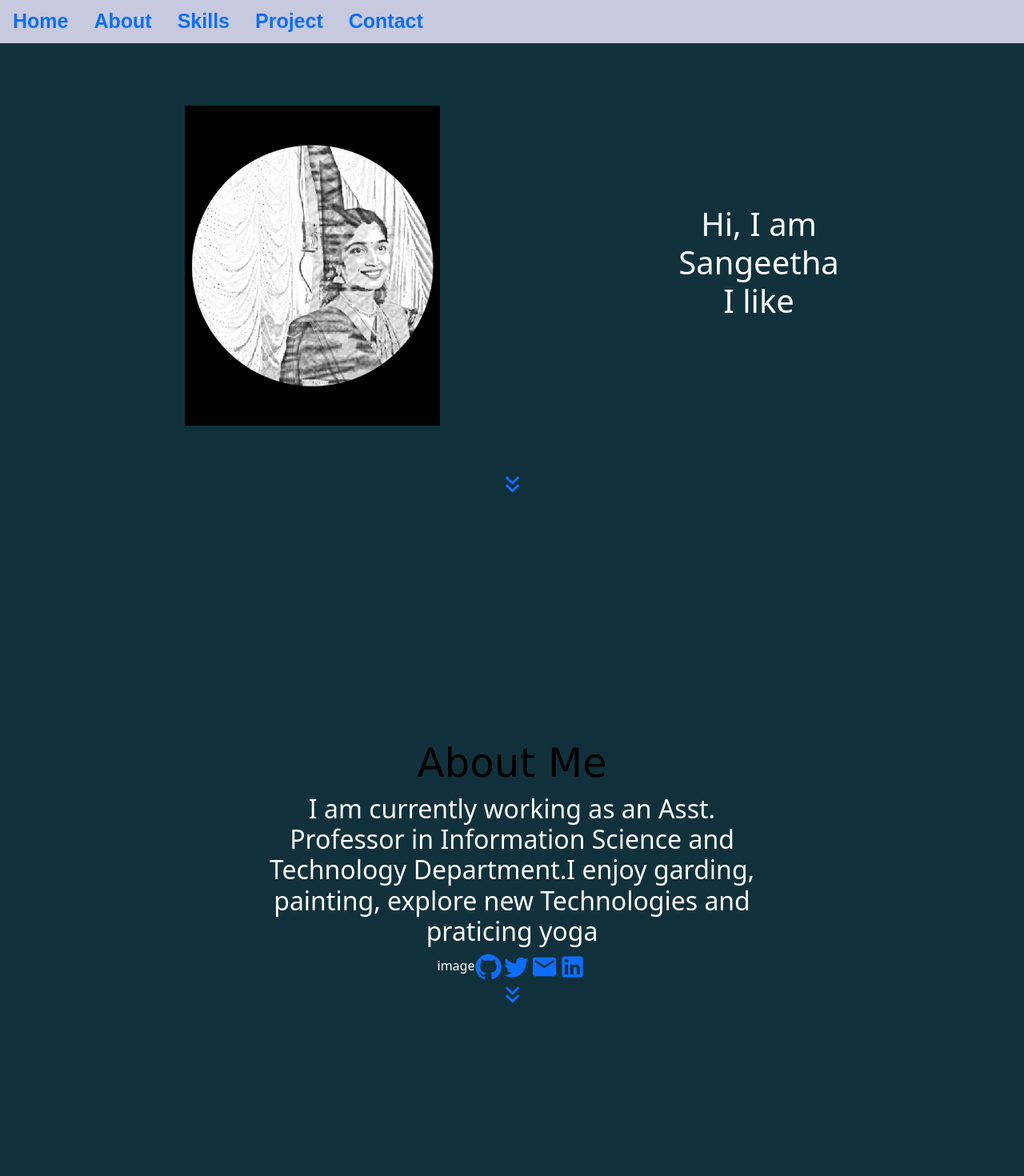
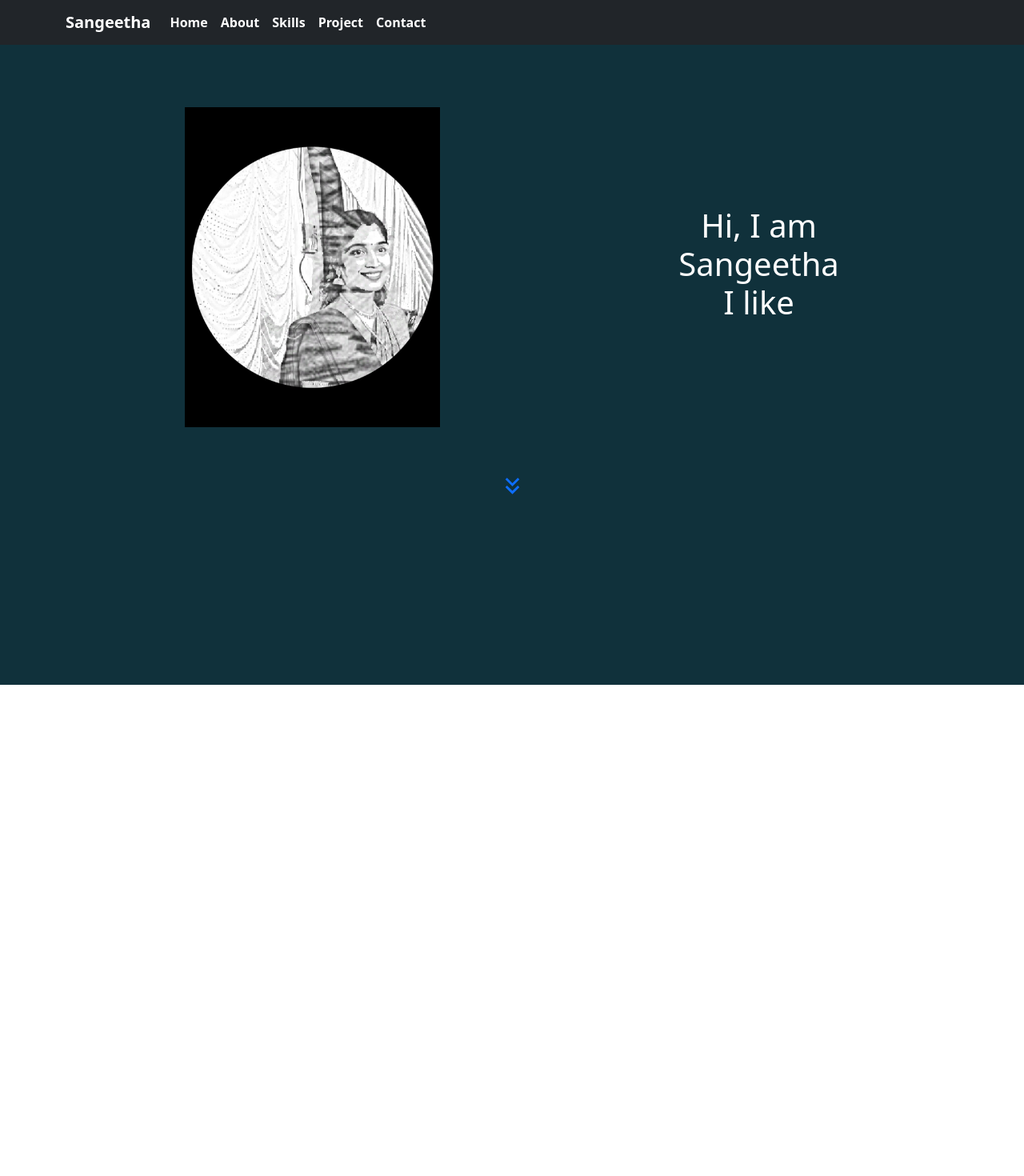
Before and after one commit to sangeetha-hari/protfolio, a React (Create React App) app: page / in a window 1280 px wide. Shown: the top 1470 px of the page at 80% size. After the commit the page ends 856 px from the top, so only its background shows below. Built offline with nearby package versions, Linux system fonts and the light colour scheme.

Commit message:
fourth commit

```diff
--- a/package.json
+++ b/package.json
@@ -15,6 +15,7 @@
     "react": "^18.2.0",
     "react-bootstrap": "^2.5.0",
     "react-dom": "^18.2.0",
+    "react-router-dom": "^6.3.0",
     "react-scripts": "5.0.1",
     "reactstrap": "^9.1.3",
     "styled-components": "^5.3.5",
--- a/src/About.js
+++ b/src/About.js
@@ -7,30 +7,27 @@ import LinkedInIcon from '@mui/icons-material/LinkedIn';
 export default function About() {
   return (
     <section>
-      <h1 className="largestyle">About Me</h1>
+      <h1 className="largestyle"><b style={{color:"white"}}>About Me</b></h1>
       <div className="section2">
 
         <div className="contentabout">
 
           <h2>
 
-            I am currently working as an Asst. Professor in Information Science
-            and Technology Department.I enjoy garding, painting, explore new Technologies and
-            praticing yoga
+            I am currently working as an Asst. Professor in Information Science and Technology Department.I enjoy garding, painting, explore new Technologies and praticing yoga
           </h2>
         </div>
         <div>
-          image
-          <a href=""><GitHubIcon fontSize="large"/></a>
+
+          <a href="https://github.com/sangeetha-hari"><GitHubIcon fontSize="large"/></a>
 
           <a href=""><TwitterIcon fontSize="large"/></a>
           <a href=""><EmailIcon fontSize="large"/></a>
           <a href=""><LinkedInIcon fontSize="large"/></a>
         </div>
       </div>
-      <a  href="#skills"><KeyboardDoubleArrowDown fontSize='large'/>
-
-</a>
+      <br/>
+      <a  href="/skills"><KeyboardDoubleArrowDown fontSize='large'/></a>
 
 
     </section>
--- a/src/App.css
+++ b/src/App.css
@@ -81,7 +81,7 @@ section{
   text-align: center;
 }
 .contentabout{
-  width: 50%;
+  width: 90%;
   border: 10px;
 
 }
--- a/src/App.js
+++ b/src/App.js
@@ -21,6 +21,10 @@ import Typography from '@mui/material/Typography';
 import SkipPreviousIcon from '@mui/icons-material/SkipPrevious';
 import PlayArrowIcon from '@mui/icons-material/PlayArrow';
 import SkipNextIcon from '@mui/icons-material/SkipNext';
+import {BrowserRouter,Navigate, Routes, Route,Link} from 'react-router-dom'
+import Nav from 'react-bootstrap/Nav';
+import Navbar from 'react-bootstrap/Navbar';
+import NavDropdown from 'react-bootstrap/NavDropdown';
 
 
 
@@ -36,42 +40,48 @@ import SkipNextIcon from '@mui/icons-material/SkipNext';
 export default function App(){
   const theme = useTheme();
   return(
-    <div className='App'>
-<NavigationBar />
+  <div className='App'>
+<Navbar bg="dark" expand="lg">
+      <Container>
+        <Navbar.Brand href="/home"><b style={{color:"white"}}>Sangeetha</b></Navbar.Brand>
+        <Navbar.Toggle aria-controls="basic-navbar-nav" />
+        <Navbar.Collapse id="basic-navbar-nav">
+          <Nav className="me-auto">
+            <Nav.Link href="/home"><b style={{color:"white"}}>Home</b></Nav.Link>
+            <Nav.Link href="/about"><b style={{color:"white"}}>About</b></Nav.Link>
+            <Nav.Link href="/skills"><b style={{color:"white"}}>Skills</b></Nav.Link>
+            <Nav.Link href="/project"><b style={{color:"white"}}>Project</b></Nav.Link>
+            <Nav.Link href="/contact"><b style={{color:"white"}}>Contact</b></Nav.Link>
+
+          </Nav>
+        </Navbar.Collapse>
+      </Container>
+    </Navbar>
 
 
-<a name="home"></a>
-<section className='section-home'>
 
-  <Container>
-  <div className="d-flex justify-content-center align-items-center flx ">
-    <div className='p-2 flex-fill'><img className='profile_pic' src={Profile}  alt=""/></div>
-    <div className='justify-content-end p-2 flex-fill'> <h1> Hi, I am <br/> Sangeetha<br/> I like</h1></div>
-  </div>
+{/* <NavigationBar /> */}
 
-<br/><br/>
-<a  href="#about-section"><KeyboardDoubleArrowDown fontSize='large'/>
-<i class="fa-solid fa-angle-down"></i>
-</a>
-</Container>
-</section>
+
+{/* <a name="home"></a> */}
+      {/* <Home/> */}
 
 {/*About me section start**************** */}
-<a name="about-section"></a>
-<About />
+{/* <a name="about-section"></a> */}
+{/* <About /> */}
 {/*About me section end**************** */}
 
 
 
 {/*Skill section start**************** */}
-<a name="skills"></a>
-<Skills/>
+{/* <a name="skills"></a> */}
+{/* <Skills/> */}
 {/*Skill section end**************** */}
 
 
 {/*Project section start**************** */}
-<a name="project"></a>
-<Project />
+{/* <a name="project"></a> */}
+{/* <Project /> */}
 
 {/*Project section end**************** */}
 
@@ -79,14 +89,46 @@ export default function App(){
 
 
 {/*Contact section start**************** */}
-<a name="contact"></a>
-<section>contact
-<h4> gmail</h4>
-<h4> moblie number</h4>
-<h4> </h4>
+{/* <a name="contact"></a> */}
+     {/* <Contact/> */}
+{/*Contact section end**************** */}
 
-</section>
-{/*Contact section end**************** */}
+<Routes>
+<Route path="/home" element={<Home />} />
+<Route path="/" element={<Home />} />
+<Route path="/about" element={<About />} />
+<Route path="/skills" element={<Skills />} />
+<Route path="/project" element={<Project />} />
+<Route path="/contact" element={<Contact />} />
+<Route path="*" element={<Home />} />
+</Routes>
+
     </div>
   )
 }
+
+function Contact() {
+  return <section>contact
+    <h4> gmail</h4>
+    <h4> moblie number</h4>
+    <h4> </h4>
+
+  </section>;
+}
+
+function Home() {
+  return <section className='section-home'>
+
+    <Container>
+      <div className="d-flex justify-content-center align-items-center flx ">
+        <div className='p-2 flex-fill'><img className='profile_pic' src={Profile} alt="" /></div>
+        <div className='justify-content-end p-2 flex-fill'> <h1> Hi, I am <br /> Sangeetha<br /> I like</h1></div>
+      </div>
+
+      <br /><br />
+      <a href="/about"><KeyboardDoubleArrowDown fontSize='large' />
+        <i className="fa-solid fa-angle-down"></i>
+      </a>
+    </Container>
+  </section>;
+}
--- a/src/NavigationBar.js
+++ b/src/NavigationBar.js
@@ -5,7 +5,7 @@ export default function NavigationBar() {
     <div className="nav">
         <ul className="nav nav-pills">
   <li className="nav-item">
-    <a className="nav-link" aria-current="page" href="#"><b className="navbold">Home</b></a>
+    <a className="nav-link" aria-current="page" href="#home"><b className="navbold">Home</b></a>
   </li>
   <li className="nav-item">
     <a className="nav-link" aria-current="page" href="#about-section"><b className="navbold">About</b></a>
@@ -19,6 +19,9 @@ export default function NavigationBar() {
   <li className="nav-item">
     <a className="nav-link" aria-current="page" href="#contact"><b className="navbold">Contact</b></a>
   </li>
+  <li className="nav-item">
+    <a className="nav-link" aria-current="page" href="#contact"><b className="navbold">Contact</b></a>
+  </li>
   </ul>
     </div>
   );
--- a/src/index.js
+++ b/src/index.js
@@ -3,12 +3,15 @@ import ReactDOM from 'react-dom/client';
 import './index.css';
 import App from './App';
 import reportWebVitals from './reportWebVitals';
+import {BrowserRouter} from 'react-router-dom'
 
 
 const root = ReactDOM.createRoot(document.getElementById('root'));
 root.render(
   <React.StrictMode>
-    <App />
+    <BrowserRouter>
+      <App />
+    </BrowserRouter>
   </React.StrictMode>
 );
 
```
Also changed, not shown: src/Skills.js, 1 other file (tests, documents, lock files or other folders).
